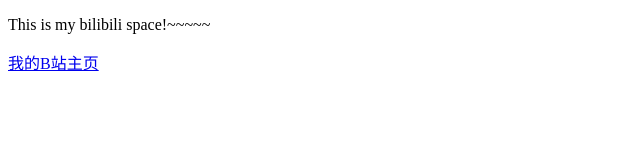
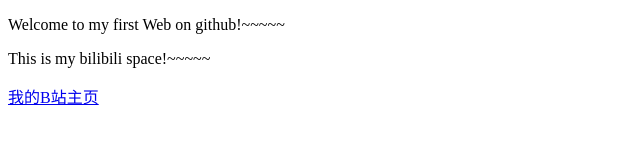
Before and after one commit to FT1AN/FT1AN.github.io, a plain HTML site: page index.html in a window 1280 px wide. Shown: the whole page, without its empty margins (0-640 px from the left). Drawn offline with Linux system fonts and the light colour scheme.

Commit message:
Update index.html

```diff
--- a/index.html
+++ b/index.html
@@ -6,6 +6,7 @@
     <title>Welcome to my first Web on github!~~~~~</title>
 </head>
 <body bgcolor=white>
+<p>Welcome to my first Web on github!~~~~~</p>
 <p>This is my bilibili space!~~~~~</p>
 <a href="https://space.bilibili.com/32667906">我的B站主页</a>
 </body>
```
